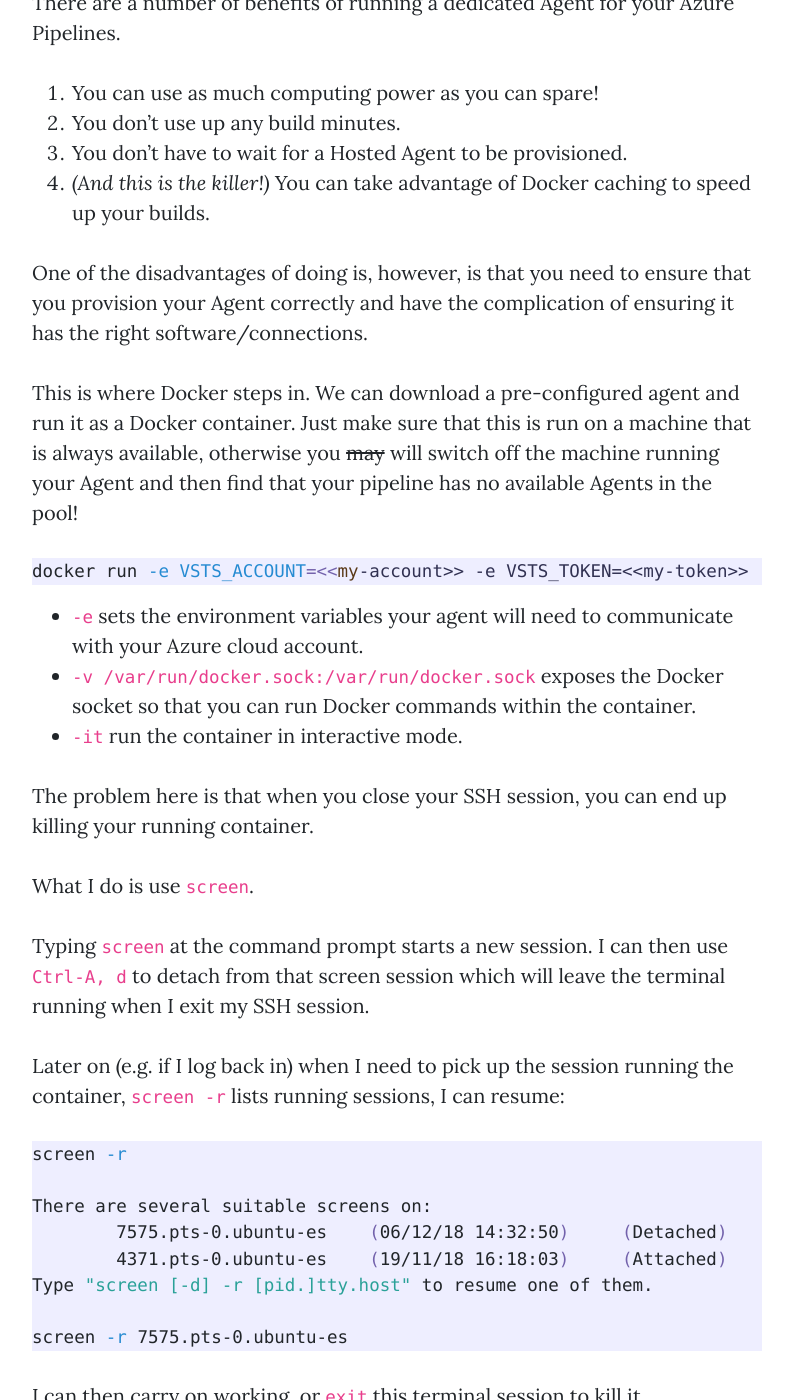
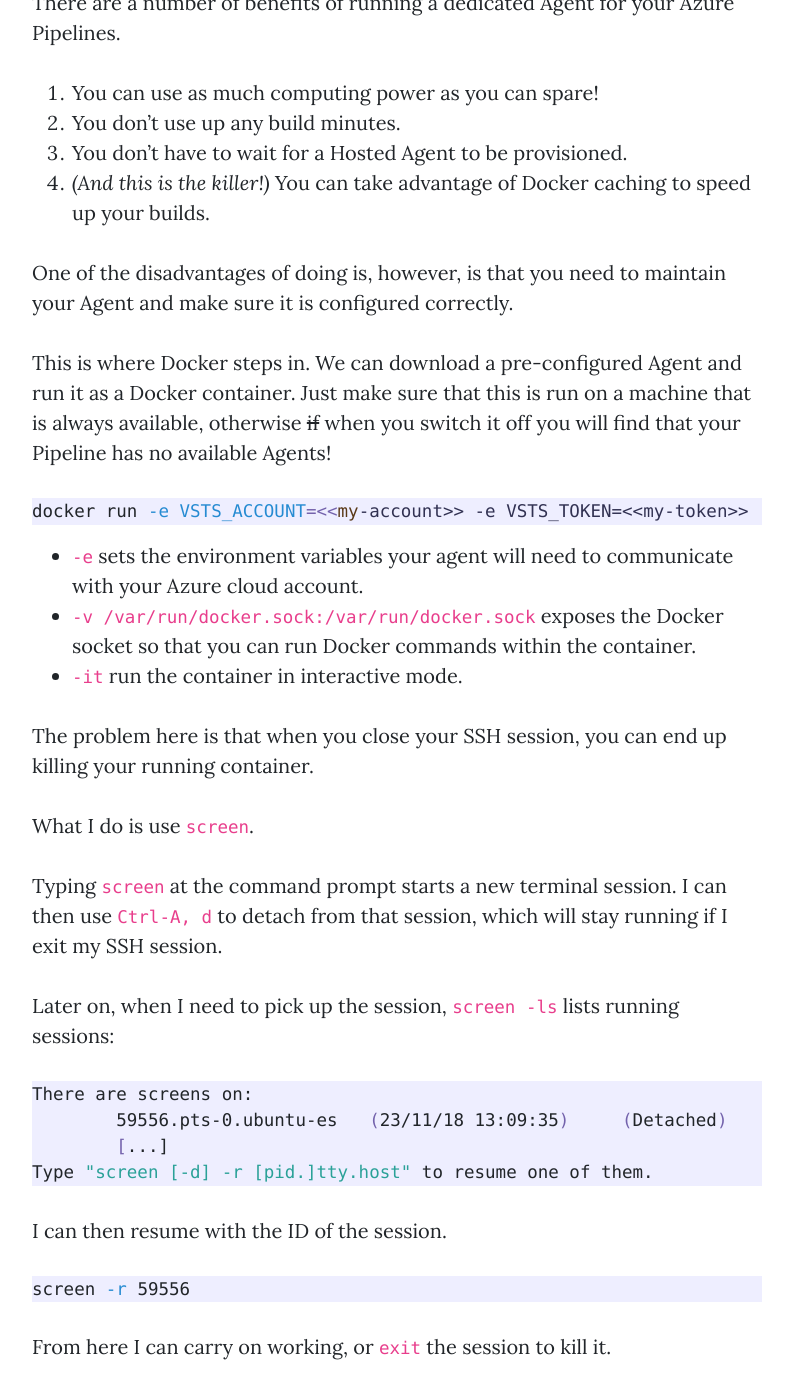
Before and after one commit to paxdev/paxdev.github.io, a Jekyll site: the page built from _posts/2018-12-06-run-azure-agent-in-docker.md, in a window 1280 px wide and 1400 px high, scrolled down 624 px. Shown: the whole window, without its empty margins (243-1036 px from the left). Built offline with Jekyll 4.4.1, drawn with Linux system fonts in a browser that asks for light colours; our own code applies the rules of GitHub Pages for plain Markdown files; some of the changed text lies outside the part shown.

Commit message:
Update 2018-12-06-run-azure-agent-in-docker.md

````diff
--- a/_posts/2018-12-06-run-azure-agent-in-docker.md
+++ b/_posts/2018-12-06-run-azure-agent-in-docker.md
@@ -11,12 +11,10 @@ There are a number of benefits of running a dedicated Agent for your Azure Pipel
 1. You don't have to wait for a Hosted Agent to be provisioned.
 1. _(And this is the killer!)_ You can take advantage of Docker caching to speed up your builds.
 
-One of the disadvantages of doing is, however, is that you need to ensure that you provision your Agent correctly and
-have the complication of ensuring it has the right software/connections.
+One of the disadvantages of doing is, however, is that you need to maintain your Agent and make sure it is configured correctly.
 
-This is where Docker steps in. We can download a pre-configured agent and run it as a Docker container.
-Just make sure that this is run on a machine that is always available, otherwise you ~~may~~ will switch off the machine running your
-Agent and then find that your pipeline has no available Agents in the pool!
+This is where Docker steps in. We can download a pre-configured Agent and run it as a Docker container.
+Just make sure that this is run on a machine that is always available, otherwise ~~if~~ when you switch it off you will find that your Pipeline has no available Agents!
 
 ```bash
 docker run -e VSTS_ACCOUNT=<<my-account>> -e VSTS_TOKEN=<<my-token>> -e VSTS_POOL="<<my-agent-pool>>" -v /var/run/docker.sock:/var/run/docker.sock -it microsoft/vsts-agent
@@ -30,19 +28,21 @@ The problem here is that when you close your SSH session, you can end up killing
 
 What I do is use `screen`.
 
-Typing `screen` at the command prompt starts a new session. I can then use `Ctrl-A, d` to detach from that screen session which will leave the terminal running when I exit my SSH session.
+Typing `screen` at the command prompt starts a new terminal session. I can then use `Ctrl-A, d` to detach from that session, which will stay running if I exit my SSH session.
 
-Later on (e.g. if I log back in) when I need to pick up the session running the container, `screen -r` lists running sessions, I can resume:
+Later on, when I need to pick up the session, `screen -ls` lists running sessions:
 
 ```bash
-screen -r
-
-There are several suitable screens on:
-        7575.pts-0.ubuntu-es    (06/12/18 14:32:50)     (Detached)
-        4371.pts-0.ubuntu-es    (19/11/18 16:18:03)     (Attached)
+There are screens on:
+        59556.pts-0.ubuntu-es   (23/11/18 13:09:35)     (Detached)
+        [...]
 Type "screen [-d] -r [pid.]tty.host" to resume one of them.
-
-screen -r 7575.pts-0.ubuntu-es
 ```
 
-I can then carry on working, or `exit` this terminal session to kill it.
+I can then resume with the ID of the session.
+
+```bash
+screen -r 59556
+```
+
+From here I can carry on working, or `exit` the session to kill it.
````
